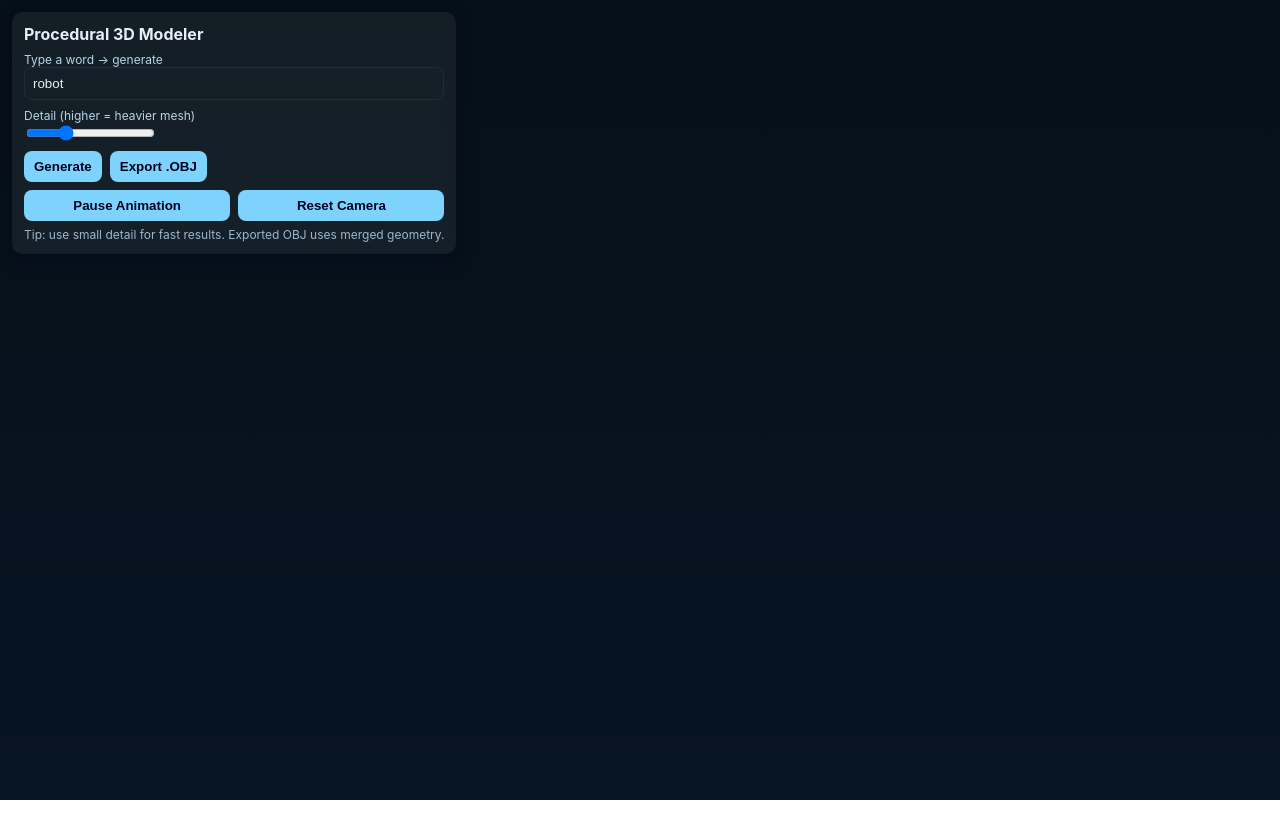
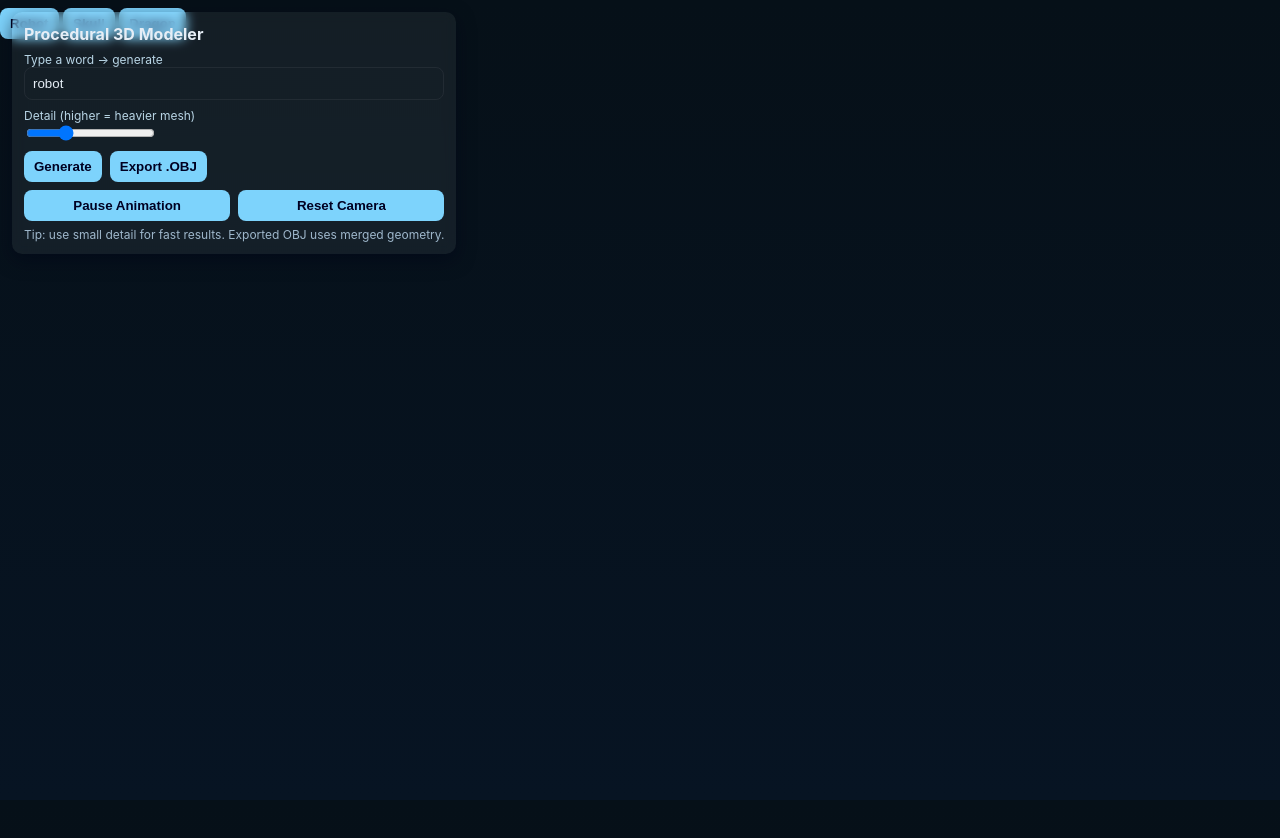
Before and after one commit to lucaspreston427-pixel/lucaspreston4271, a plain HTML site: page index.html in a window 1280 px wide. Before the commit the page ends 800 px from the top, so only its background shows below. Drawn offline with Linux system fonts and the light colour scheme.

Commit message:
Update index.html

```diff
--- a/index.html
+++ b/index.html
@@ -1,4 +1,7 @@
 <audio id="ding" src="https://actions.google.com/sounds/v1/cartoon/wood_plank_flicks.ogg"></audio>
+<button onclick="word.value='robot'">Robot</button>
+<button onclick="word.value='skull'">Skull</button>
+<button onclick="word.value='dragon'">Dragon</button>
 
 <div id="loading" style="display:none;position:fixed;top:50%;left:50%;
 transform:translate(-50%,-50%);color:white;font-size:24px;">
```
